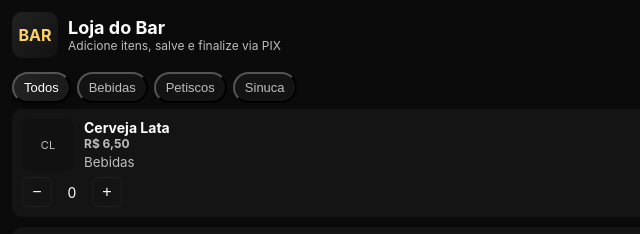
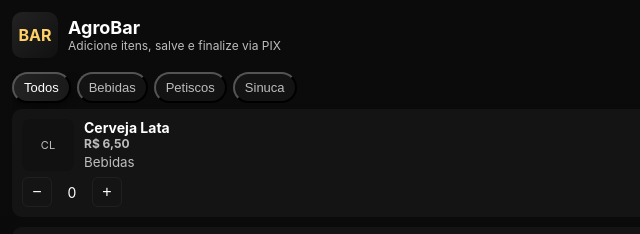
Before and after one commit to matheusgabriel001122-jpg/site, a plain HTML site: page Index.html in a window 1280 px wide. Shown: the top 234 px of the page, 0-640 px from the left. Drawn offline with Linux system fonts and the light colour scheme.

Commit message:
Update Index.html

```diff
--- a/Index.html
+++ b/Index.html
@@ -78,7 +78,7 @@
     <div class="brand">
       <div class="logo">BAR</div>
       <div>
-        <h1>Loja do Bar</h1>
+        <h1>AgroBar</h1>
         <p class="lead">Adicione itens, salve e finalize via PIX</p>
       </div>
     </div>
```
